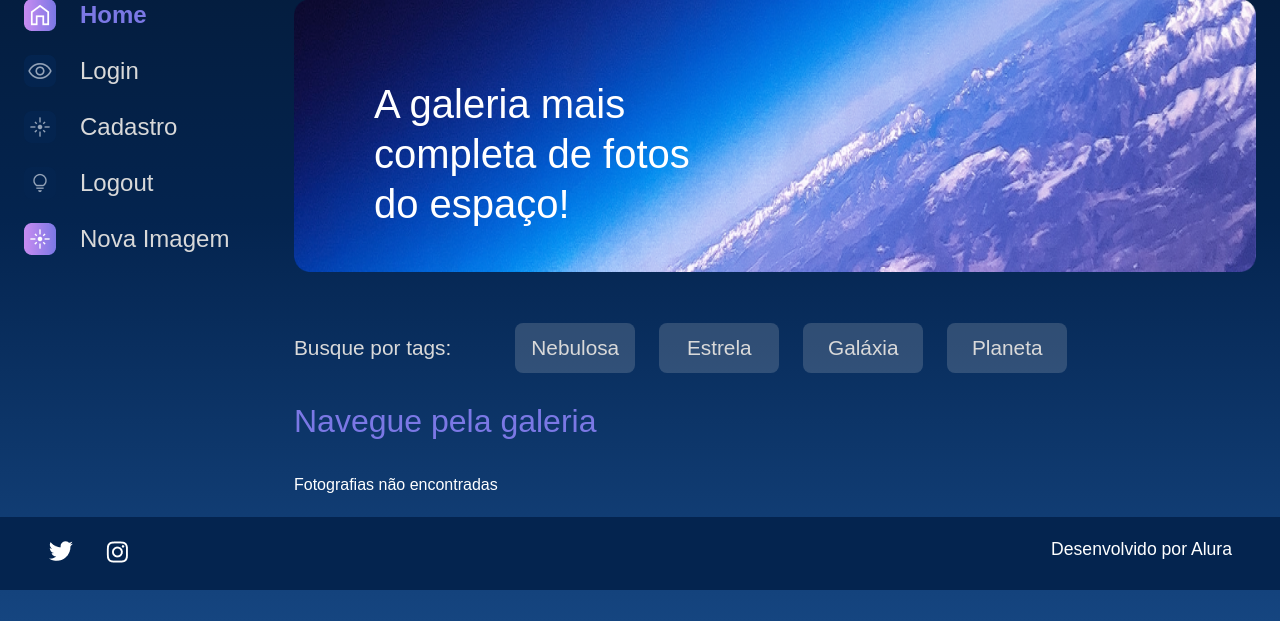
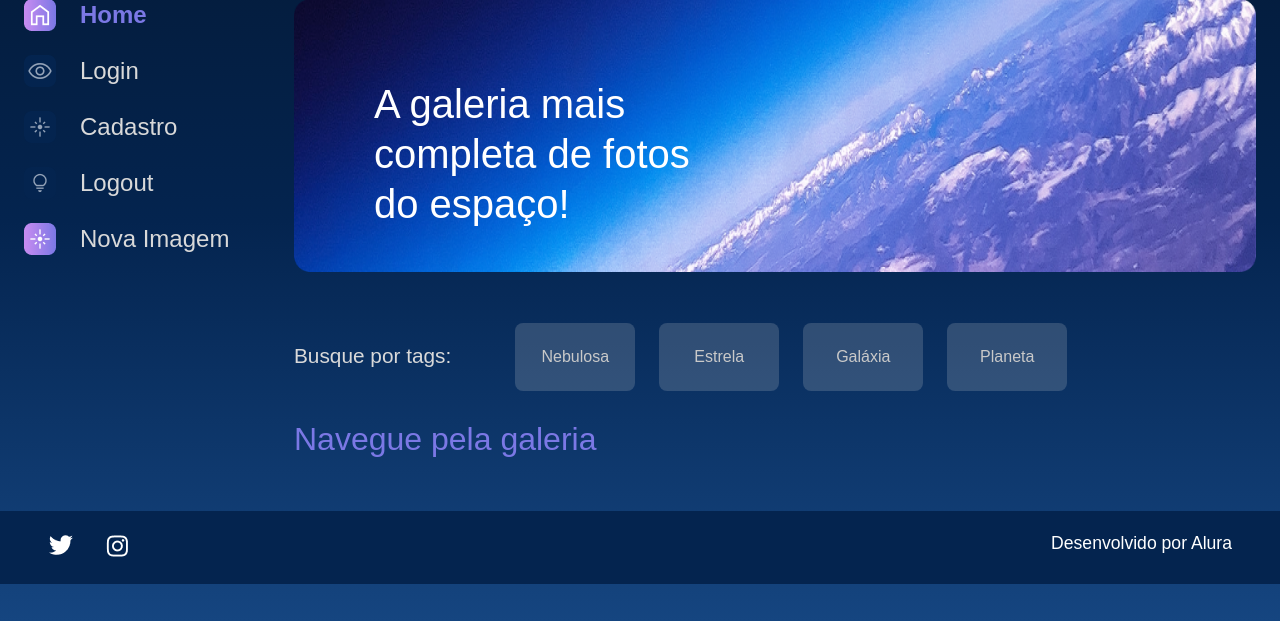
Before and after one commit to Isaque-Morais/django-s3, a Django app: page /buscar in a window 1280 px wide. Shown: the part 179-800 px from the top of the page. Run offline with Django 4.2, Linux system fonts and the light colour scheme; the visitor is signed in with stand-in values (Sample User, id 1); data that the repository does not hold is empty.

Commit message:
feat: Criado funcionalidade de filtro

```diff
--- a/apps/galeria/urls.py
+++ b/apps/galeria/urls.py
@@ -1,5 +1,5 @@
 from django.urls import path
-from apps.galeria.views import index, imagem, buscar, nova_imagem, editar_imagem, deletar_imagem
+from apps.galeria.views import index, imagem, buscar, nova_imagem, editar_imagem, deletar_imagem, filtro
 
 urlpatterns = [
     path('', index, name='index'),
@@ -8,5 +8,6 @@
     path('nova-imagem', nova_imagem, name='nova_imagem'),
     path('editar-imagem/<int:foto_id>', editar_imagem, name='editar_imagem'),
     path('deletar-imagem/<int:foto_id>', deletar_imagem, name='deletar_imagem'),
+    path('filtro/<str:categoria>', filtro, name='filtro'),
 
 ]
--- a/apps/galeria/views.py
+++ b/apps/galeria/views.py
@@ -30,7 +30,7 @@
         if nome_a_buscar:
             fotografias = fotografias.filter(nome__icontains=nome_a_buscar)
 
-    return render(request, "galeria/buscar.html", {"cards": fotografias})
+    return render(request, "galeria/index.html", {"cards": fotografias})
 
 def nova_imagem(request):
     if not request.user.is_authenticated:
@@ -65,3 +65,7 @@
     fotografia.delete()
     messages.success(request, 'Fotografia deletada com sucesso!')
     return redirect('index')
+
+def filtro(request, categoria):
+    fotografias = Fotografia.objects.order_by("data_fotografia").filter(publicada=True, categoria=categoria)
+    return render(request, 'galeria/index.html', {"cards": fotografias})
--- a/templates/galeria/index.html
+++ b/templates/galeria/index.html
@@ -9,10 +9,10 @@
                 <section class="tags">
                     <p class="tags__titulo">Busque por tags:</p>
                     <ul class="tags__lista">
-                        <li class="tags__tag">Nebulosa</li>
-                        <li class="tags__tag">Estrela</li>
-                        <li class="tags__tag">Galáxia</li>
-                        <li class="tags__tag">Planeta</li>
+                        <li class="tags__tag"><a href="{% url 'filtro' 'NEBULOSA' %}" class="btn" style="color: #C9C9C9;">Nebulosa</a></li>
+                        <li class="tags__tag"><a href="{% url 'filtro' 'ESTRELAS' %}" class="btn" style="color: #C9C9C9;">Estrela</a></li>
+                        <li class="tags__tag"><a href="{% url 'filtro' 'GALÁXIA' %}" class="btn" style="color: #C9C9C9;">Galáxia</a></li>
+                        <li class="tags__tag"><a href="{% url 'filtro' 'PLANETA' %}" class="btn" style="color: #C9C9C9;">Planeta</a></li>
                     </ul>
                 </section>
                 <section class="galeria">
@@ -49,4 +49,5 @@
             </section>
         </main>
     </div>
+
 {% endblock %}
```
